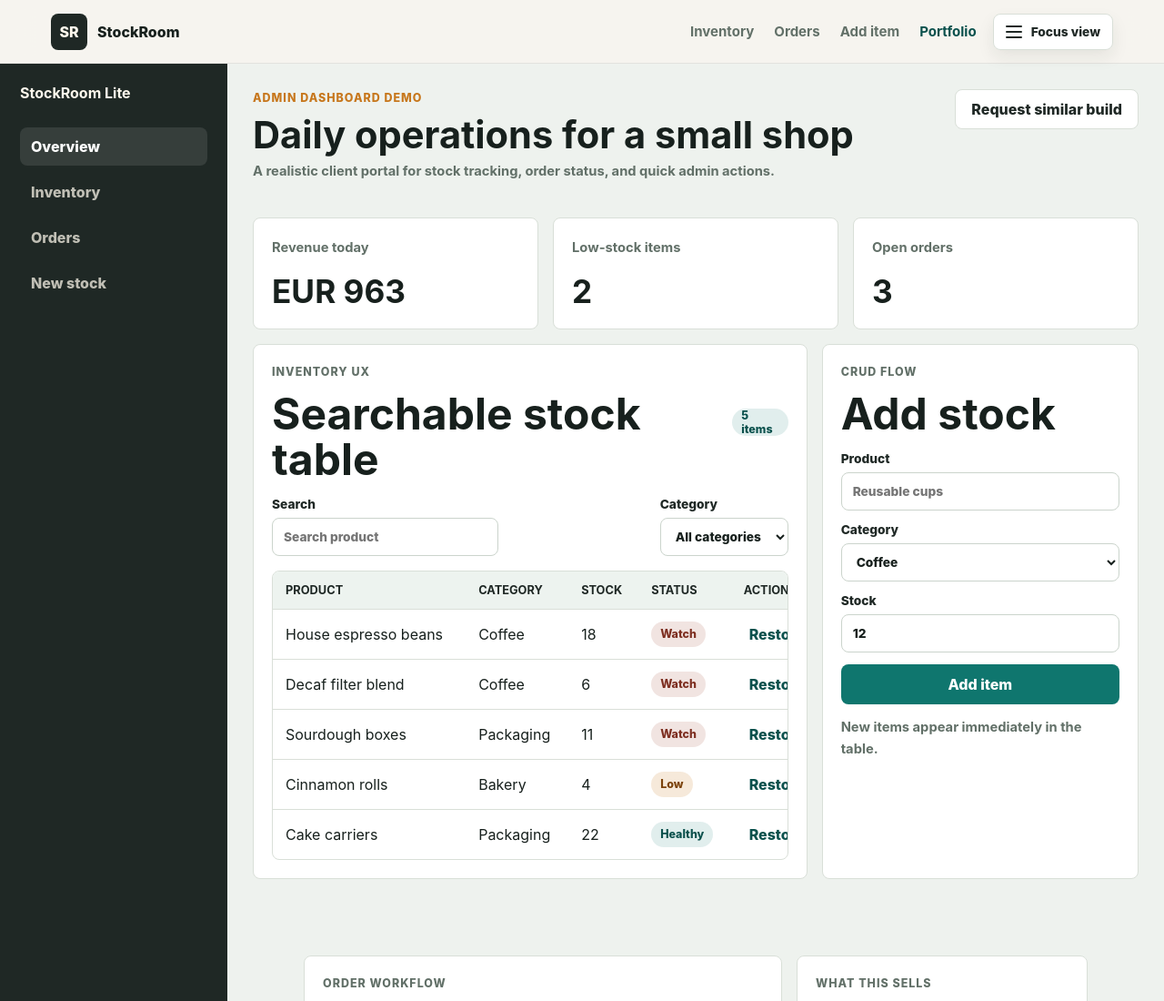
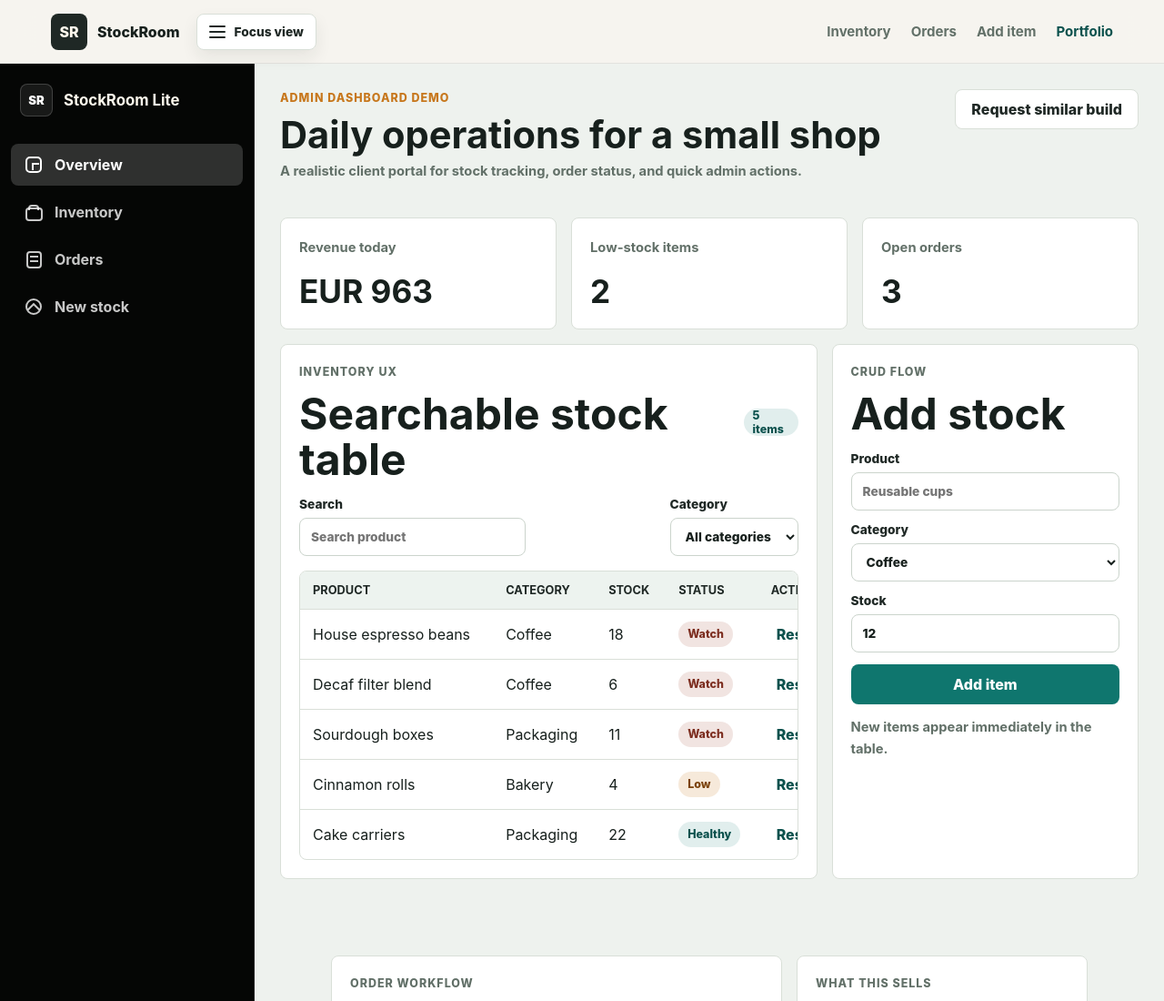
Before and after one commit to JoiningwithMattheus/DEMO, a website: page demos/retail-dashboard/index.html in a window 1280 px wide. Shown: the top 1100 px of the page at 91% size. Drawn offline with Linux system fonts and the light colour scheme.

Commit message:
Fix Render start target and dashboard sidebar

```diff
--- a/demos/demo.css
+++ b/demos/demo.css
@@ -641,34 +641,153 @@ textarea:focus {
 
 .dashboard-frame {
   display: grid;
-  grid-template-columns: 250px 1fr;
+  grid-template-columns: 280px 1fr;
   min-height: calc(100vh - 70px);
 }
 
 .sidebar {
-  padding: 22px;
-  background: var(--graphite);
+  display: flex;
+  flex-direction: column;
+  gap: 26px;
+  padding: 18px 12px;
+  border-right: 1px solid rgba(255, 255, 255, 0.12);
+  background: #050605;
   color: #fff9ed;
+  overflow: hidden;
+  transition: padding 180ms ease;
 }
 
-.sidebar nav {
+.sidebar-head {
+  display: flex;
+  align-items: center;
+  gap: 12px;
+  min-height: 44px;
+  padding: 0 10px;
+}
+
+.sidebar-logo {
   display: grid;
-  gap: 8px;
-  margin-top: 28px;
+  flex: 0 0 auto;
+  place-items: center;
+  width: 36px;
+  height: 36px;
+  border: 1px solid rgba(255, 255, 255, 0.18);
+  border-radius: 8px;
+  background: rgba(255, 255, 255, 0.08);
+  color: #ffffff;
+  font-size: 0.82rem;
+  font-weight: 900;
+}
+
+.sidebar-title {
+  min-width: 0;
+  overflow: hidden;
+  font-size: 1.05rem;
+  line-height: 1.2;
+  text-overflow: ellipsis;
+  white-space: nowrap;
+}
+
+.sidebar-nav {
+  display: grid;
+  gap: 6px;
 }
 
 .sidebar a {
-  padding: 11px 12px;
+  display: flex;
+  align-items: center;
+  gap: 12px;
+  min-height: 46px;
+  padding: 0 14px;
   border-radius: var(--radius);
-  color: rgba(255, 249, 237, 0.72);
-  font-weight: 800;
+  color: rgba(255, 255, 255, 0.78);
+  font-weight: 750;
   text-decoration: none;
+  transition: background 160ms ease, color 160ms ease;
 }
 
 .sidebar a.active,
 .sidebar a:hover {
-  background: rgba(255, 255, 255, 0.1);
+  background: #2f302f;
   color: #ffffff;
+}
+
+.nav-icon {
+  position: relative;
+  display: inline-grid;
+  flex: 0 0 auto;
+  place-items: center;
+  width: 22px;
+  height: 22px;
+}
+
+.nav-icon::before,
+.nav-icon::after {
+  content: "";
+  position: absolute;
+  box-sizing: border-box;
+}
+
+.icon-overview::before {
+  width: 18px;
+  height: 18px;
+  border: 2px solid currentColor;
+  border-radius: 5px;
+}
+
+.icon-overview::after {
+  width: 8px;
+  height: 8px;
+  border-top: 2px solid currentColor;
+  border-left: 2px solid currentColor;
+  transform: translate(2px, 2px);
+}
+
+.icon-inventory::before {
+  width: 19px;
+  height: 15px;
+  border: 2px solid currentColor;
+  border-radius: 4px;
+  transform: translateY(2px);
+}
+
+.icon-inventory::after {
+  width: 12px;
+  height: 6px;
+  border: 2px solid currentColor;
+  border-bottom: 0;
+  border-radius: 4px 4px 0 0;
+  transform: translateY(-5px);
+}
+
+.icon-orders::before {
+  width: 17px;
+  height: 19px;
+  border: 2px solid currentColor;
+  border-radius: 4px;
+}
+
+.icon-orders::after {
+  width: 9px;
+  height: 2px;
+  background: currentColor;
+  box-shadow: 0 5px 0 currentColor;
+  transform: translateY(-3px);
+}
+
+.icon-add::before {
+  width: 18px;
+  height: 18px;
+  border: 2px solid currentColor;
+  border-radius: 999px;
+}
+
+.icon-add::after {
+  width: 10px;
+  height: 10px;
+  border-top: 2px solid currentColor;
+  border-left: 2px solid currentColor;
+  transform: rotate(45deg) translate(2px, 2px);
 }
 
 .dashboard-topbar {
@@ -777,11 +896,32 @@ textarea:focus {
 }
 
 .dashboard-frame.sidebar-hidden {
-  grid-template-columns: 1fr;
+  grid-template-columns: 72px 1fr;
 }
 
 .dashboard-frame.sidebar-hidden .sidebar {
+  padding: 18px 8px;
+}
+
+.dashboard-frame.sidebar-hidden .sidebar-head {
+  justify-content: center;
+  padding: 0;
+}
+
+.dashboard-frame.sidebar-hidden .sidebar-logo {
+  width: 40px;
+  height: 40px;
+}
+
+.dashboard-frame.sidebar-hidden .sidebar-title,
+.dashboard-frame.sidebar-hidden .nav-text {
   display: none;
+}
+
+.dashboard-frame.sidebar-hidden .sidebar a {
+  justify-content: center;
+  gap: 0;
+  padding: 0;
 }
 
 .panel-header,
--- a/demos/local-business/business.js
+++ b/demos/local-business/business.js
@@ -146,7 +146,7 @@ function renderBookingConfirmation(booking) {
   emailBody.textContent = booking.customerEmail.body;
 
   if (emailFailed) {
-    bookingStatus.textContent = "Booking request created. Email delivery needs setup before customers receive automatic confirmation.";
+    bookingStatus.textContent = "Booking confirmed in this demo. Real customer email is not sent yet because Resend still needs a valid API key and sender setup.";
   } else {
     bookingStatus.textContent =
       booking.status === "manual_review"
--- a/demos/retail-dashboard/dashboard.js
+++ b/demos/retail-dashboard/dashboard.js
@@ -122,11 +122,11 @@ function syncSidebarForViewport() {
 function updateSidebarToggle() {
   const isOpen = !dashboardFrame.classList.contains("sidebar-hidden");
   sidebarToggle.setAttribute("aria-expanded", String(isOpen));
-  sidebarToggle.setAttribute("aria-label", isOpen ? "Switch to focus view" : "Show sidebar menu");
-  sidebarToggle.setAttribute("title", isOpen ? "Switch to focus view" : "Show sidebar menu");
+  sidebarToggle.setAttribute("aria-label", isOpen ? "Collapse sidebar" : "Expand sidebar");
+  sidebarToggle.setAttribute("title", isOpen ? "Collapse sidebar" : "Expand sidebar");
 
   if (sidebarToggleLabel) {
-    sidebarToggleLabel.textContent = isOpen ? "Focus view" : "Show menu";
+    sidebarToggleLabel.textContent = isOpen ? "Focus view" : "Full menu";
   }
 }
 
--- a/demos/retail-dashboard/index.html
+++ b/demos/retail-dashboard/index.html
@@ -16,13 +16,8 @@
       <span class="demo-brand-mark">SR</span>
       <span>StockRoom</span>
     </a>
-    <nav class="demo-nav" aria-label="Dashboard demo navigation">
-      <a href="#inventory">Inventory</a>
-      <a href="#orders">Orders</a>
-      <a href="#add">Add item</a>
-      <a href="../../index.html#demos" class="back-link">Portfolio</a>
-    </nav>
-    <button id="sidebar-toggle" class="sidebar-toggle" type="button" aria-label="Switch to focus view" aria-expanded="true" title="Switch to focus view">
+    <button id="sidebar-toggle" class="sidebar-toggle" type="button" aria-label="Switch to focus view"
+      aria-expanded="true" title="Switch to focus view">
       <span class="sidebar-toggle-icon" aria-hidden="true">
         <span></span>
         <span></span>
@@ -30,16 +25,37 @@
       </span>
       <span class="sidebar-toggle-label">Focus view</span>
     </button>
+    <nav class="demo-nav" aria-label="Dashboard demo navigation">
+      <a href="#inventory">Inventory</a>
+      <a href="#orders">Orders</a>
+      <a href="#add">Add item</a>
+      <a href="../../index.html#demos" class="back-link">Portfolio</a>
+    </nav>
   </header>
 
   <div class="dashboard-frame" id="top">
     <aside class="sidebar" aria-label="Dashboard sidebar">
-      <strong>StockRoom Lite</strong>
-      <nav>
-        <a class="active" href="#inventory">Overview</a>
-        <a href="#inventory">Inventory</a>
-        <a href="#orders">Orders</a>
-        <a href="#add">New stock</a>
+      <div class="sidebar-head">
+        <span class="sidebar-logo">SR</span>
+        <strong class="sidebar-title">StockRoom Lite</strong>
+      </div>
+      <nav class="sidebar-nav">
+        <a class="active" href="#inventory">
+          <span class="nav-icon icon-overview" aria-hidden="true"></span>
+          <span class="nav-text">Overview</span>
+        </a>
+        <a href="#inventory">
+          <span class="nav-icon icon-inventory" aria-hidden="true"></span>
+          <span class="nav-text">Inventory</span>
+        </a>
+        <a href="#orders">
+          <span class="nav-icon icon-orders" aria-hidden="true"></span>
+          <span class="nav-text">Orders</span>
+        </a>
+        <a href="#add">
+          <span class="nav-icon icon-add" aria-hidden="true"></span>
+          <span class="nav-text">New stock</span>
+        </a>
       </nav>
     </aside>
 
--- a/package.json
+++ b/package.json
@@ -2,7 +2,7 @@
   "name": "portfolio",
   "version": "1.0.0",
   "description": "A static portfolio site for selling small freelance projects: starter websites, CRUD dashboards, IoT sensor dashboards, and technical tutoring.",
-  "main": "script.js",
+  "main": "server.js",
   "scripts": {
     "test": "echo \"Error: no test specified\" && exit 1",
     "start": "node server.js"
```
